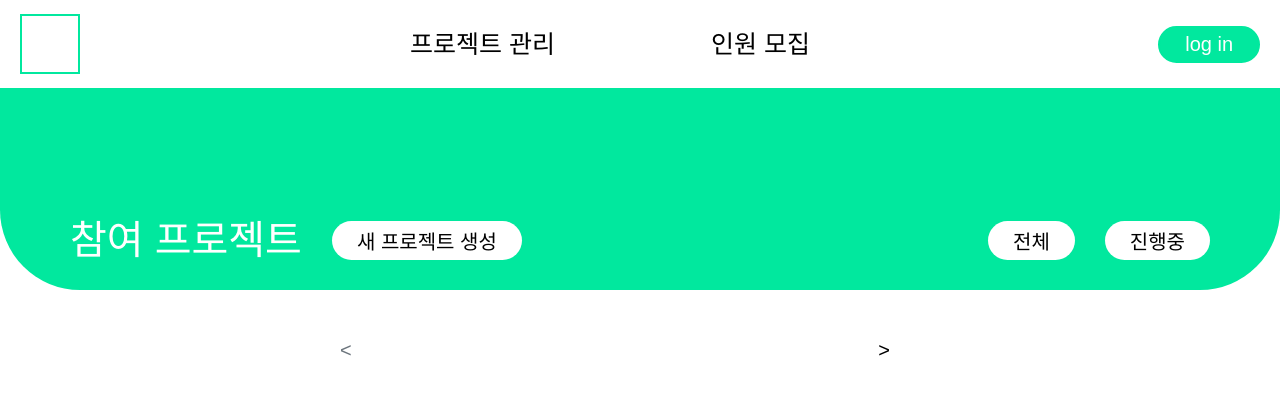
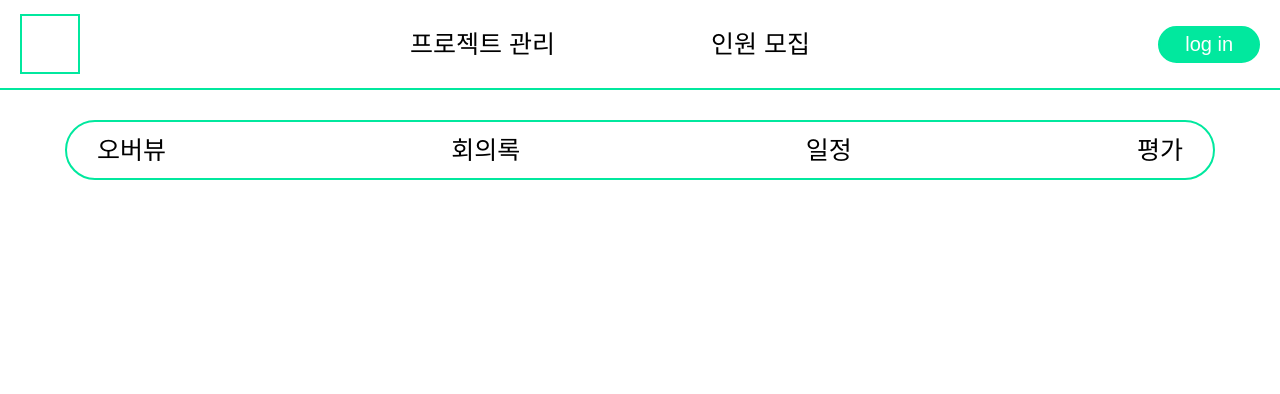
Before and after one commit to Pll-Care/Pll-Care, a React (Create React App) app in the folder frontend/: page /management/evaluation in a window 1280 px wide. Shown: the top 394 px of the page. Built offline with nearby package versions, Linux system fonts and the light colour scheme; a web font is replaced by a local one; what quill-image-resize would draw is missing.

Commit message:
feat: Create a page-to-page function

```diff
--- a/frontend/src/App.js
+++ b/frontend/src/App.js
@@ -1,6 +1,5 @@
 import { BrowserRouter, Routes, Route } from "react-router-dom";
 import React, { useEffect, useReducer } from "react";
-
 
 import "./scss/fullcare.css";
 
@@ -13,6 +12,7 @@ import OverviewManagement from "./pages/OverviewManagement";
 import MeetingRecordManagement from "./pages/MeetingRecordManagement";
 import ScheduleManagement from "./pages/ScheduleManagement";
 import EvaluationManagement from "./pages/EvaluationManagement";
+import ProjectDetailPage from "./pages/ProjectDetailPage";
 
 export const AuthStateContext = React.createContext();
 export const AuthDispatchContext = React.createContext();
@@ -75,14 +75,13 @@ function App() {
   };
 
   useEffect(() => {
-    const accessToken = localStorage.getItem('access_token');
-    const refreshToken = localStorage.getItem('refresh_token');
+    const accessToken = localStorage.getItem("access_token");
+    const refreshToken = localStorage.getItem("refresh_token");
 
     if (accessToken && refreshToken) {
       onLogin();
     }
   }, []);
-
 
   return (
     <AuthStateContext.Provider value={authState}>
@@ -99,9 +98,16 @@ function App() {
               <Route path={"/token"} element={<JWTToken />} />
               <Route path={"/profile"} element={<Profile />} />
               <Route path={"/recruitment"} element={<Recruitment />} />
-              <Route path={"/management"} element={<Management />}>
+              <Route path={"/management"} element={<Management />} />
+              <Route
+                path={"/management/:projectId"}
+                element={<ProjectDetailPage />}
+              >
                 <Route path={"overview"} element={<OverviewManagement />} />
-                <Route path={"meetingRecord"} element={<MeetingRecordManagement />} />
+                <Route
+                  path={"meetingRecord"}
+                  element={<MeetingRecordManagement />}
+                />
                 <Route path={"schedule"} element={<ScheduleManagement />} />
                 <Route path={"evaluation"} element={<EvaluationManagement />} />
               </Route>
--- a/frontend/src/components/ManagementHeader.js
+++ b/frontend/src/components/ManagementHeader.js
@@ -1,28 +1,40 @@
 import { Link } from "react-router-dom";
 
-const ManagementHeader = () => {
+const ManagementHeader = (projectId) => {
   return (
     <header className="management-header">
       <div className="management-header-overview">
-        <Link to="/management/overview" style={{ textDecoration: "none" }}>
+        <Link
+          to={`/management/${projectId}/overview`}
+          style={{ textDecoration: "none" }}
+        >
           오버뷰
         </Link>
       </div>
 
       <div className="management-header-meeting-record">
-        <Link to="/management/meetingRecord" style={{ textDecoration: "none" }}>
+        <Link
+          to={`/management/${projectId}/meetingRecord`}
+          style={{ textDecoration: "none" }}
+        >
           회의록
         </Link>
       </div>
 
       <div className="management-header-schedule">
-        <Link to="/management/schedule" style={{ textDecoration: "none" }}>
+        <Link
+          to={`/management/${projectId}/schedule`}
+          style={{ textDecoration: "none" }}
+        >
           일정
         </Link>
       </div>
 
       <div className="management-header-evaluation">
-        <Link to="/management/evaluation" style={{ textDecoration: "none" }}>
+        <Link
+          to={`/management/${projectId}/evaluation`}
+          style={{ textDecoration: "none" }}
+        >
           평가
         </Link>
       </div>
--- a/frontend/src/components/NewProjectEditor.js
+++ b/frontend/src/components/NewProjectEditor.js
@@ -29,7 +29,6 @@ const NewProjectEditor = (props) => {
       return;
     }
 
-    console.log(state);
     onCreate(state.title, state.content);
     alert("작성 완료!");
     setState({
--- a/frontend/src/components/ProjectList.js
+++ b/frontend/src/components/ProjectList.js
@@ -36,7 +36,7 @@ const ProjectList = ({ projectList }) => {
     <div className="project-list">
       <div className="project-list-current">
         {currentData.map((it) => (
-          <ProjectItem key={it.id} {...it} />
+          <ProjectItem key={it.projectId} {...it} />
         ))}
       </div>
       <div className="project-list-pagination">
--- a/frontend/src/pages/Management.js
+++ b/frontend/src/pages/Management.js
@@ -1,230 +1,10 @@
+import { useRef, useState } from "react";
 import { Outlet } from "react-router-dom";
 
 // components
-import { useRef, useState } from "react";
 import MainHeader from "../components/MainHeader";
 import MyProjectHeader from "../components/MyProjectHeader";
 import ProjectList from "../components/ProjectList";
-
-// const dummyProjectList = [
-//   {
-//     id: 0,
-//     writer: "홍서현",
-//     date: 1683162856400,
-//     title: "제목1",
-//     content: "안녕1",
-//   },
-//   {
-//     id: 1,
-//     writer: "김도연",
-//     date: 1683062857459,
-//     title: "제목2",
-//     content: "안녕2",
-//   },
-//   {
-//     id: 2,
-//     writer: "이연제",
-//     date: 1683292857459,
-//     title: "제목3",
-//     content: "안녕3",
-//   },
-//   {
-//     id: 3,
-//     writer: "조상욱",
-//     date: 1682962857459,
-//     title: "제목4",
-//     content: "안녕4",
-//   },
-//   {
-//     id: 4,
-//     writer: "조상욱2",
-//     date: 1682962857459,
-//     title: "제목5",
-//     content: "안녕4",
-//   },
-//   {
-//     id: 5,
-//     writer: "조상욱3",
-//     date: 1682962857459,
-//     title: "제목6",
-//     content: "안녕4",
-//   },
-//   {
-//     id: 6,
-//     writer: "조상욱3",
-//     date: 1682962857459,
-//     title: "제목7",
-//     content: "안녕4",
-//   },
-//   {
-//     id: 7,
-//     writer: "조상욱3",
-//     date: 1682962857459,
-//     title: "제목8",
-//     content: "안녕4",
-//   },
-//   {
-//     id: 8,
-//     writer: "조상욱3",
-//     date: 1682962857459,
-//     title: "제목9",
-//     content: "안녕4",
-//   },
-//   {
-//     id: 9,
-//     writer: "조상욱3",
-//     date: 1682962857459,
-//     title: "제목10",
-//     content: "안녕4",
-//   },
-//   {
-//     id: 10,
-//     writer: "홍서현",
-//     date: 1683162856400,
-//     title: "제목11",
-//     content: "안녕1",
-//   },
-//   {
-//     id: 11,
-//     writer: "김도연",
-//     date: 1683062857459,
-//     title: "제목12",
-//     content: "안녕2",
-//   },
-//   {
-//     id: 12,
-//     writer: "이연제",
-//     date: 1683292857459,
-//     title: "제목13",
-//     content: "안녕3",
-//   },
-//   {
-//     id: 13,
-//     writer: "조상욱",
-//     date: 1682962857459,
-//     title: "제목14",
-//     content: "안녕4",
-//   },
-//   {
-//     id: 14,
-//     writer: "조상욱2",
-//     date: 1682962857459,
-//     title: "제목15",
-//     content: "안녕4",
-//   },
-//   {
-//     id: 15,
-//     writer: "조상욱3",
-//     date: 1682962857459,
-//     title: "제목16",
-//     content: "안녕4",
-//   },
-//   {
-//     id: 16,
-//     writer: "조상욱3",
-//     date: 1682962857459,
-//     title: "제목17",
-//     content: "안녕4",
-//   },
-//   {
-//     id: 17,
-//     writer: "조상욱3",
-//     date: 1682962857459,
-//     title: "제목18",
-//     content: "안녕4",
-//   },
-//   {
-//     id: 18,
-//     writer: "조상욱3",
-//     date: 1682962857459,
-//     title: "제목19",
-//     content: "안녕4",
-//   },
-//   {
-//     id: 19,
-//     writer: "조상욱3",
-//     date: 1682962857459,
-//     title: "제목20",
-//     content: "안녕4",
-//   },
-//   {
-//     id: 20,
-//     writer: "홍서현",
-//     date: 1683162856400,
-//     title: "제목1",
-//     content: "안녕1",
-//   },
-//   {
-//     id: 21,
-//     writer: "김도연",
-//     date: 1683062857459,
-//     title: "제목2",
-//     content: "안녕2",
-//   },
-//   {
-//     id: 22,
-//     writer: "이연제",
-//     date: 1683292857459,
-//     title: "제목3",
-//     content: "안녕3",
-//   },
-//   {
-//     id: 23,
-//     writer: "조상욱",
-//     date: 1682962857459,
-//     title: "제목4",
-//     content: "안녕4",
-//   },
-//   {
-//     id: 24,
-//     writer: "조상욱2",
-//     date: 1682962857459,
-//     title: "제목4",
-//     content: "안녕4",
-//   },
-//   {
-//     id: 25,
-//     writer: "조상욱3",
-//     date: 1682962857459,
-//     title: "제목4",
-//     content: "안녕4",
-//   },
-//   {
-//     id: 26,
-//     writer: "조상욱3",
-//     date: 1682962857459,
-//     title: "제목4",
-//     content: "안녕4",
-//   },
-//   {
-//     id: 27,
-//     writer: "조상욱3",
-//     date: 1682962857459,
-//     title: "제목4",
-//     content: "안녕4",
-//   },
-//   {
-//     id: 28,
-//     writer: "조상욱3",
-//     date: 1682962857459,
-//     title: "제목4",
-//     content: "안녕4",
-//   },
-//   {
-//     id: 29,
-//     writer: "조상욱3",
-//     date: 1682962857459,
-//     title: "제목4",
-//     content: "안녕4",
-//   },
-//   {
-//     id: 30,
-//     writer: "이재영",
-//     date: 1682962857460,
-//     title: "마지막 프로젝트",
-//     content: "마지막 프로젝트 입니다!",
-//   },
-// ];
 
 const Management = () => {
   const [data, setData] = useState([]);
@@ -232,13 +12,12 @@ const Management = () => {
 
   // 새로운 프로젝트 작성
   const onCreate = (title, content) => {
-    const date = new Date().getTime();
+    //const date = new Date().getTime();
 
     const newProject = {
-      id: projectId.current,
+      projectId: projectId.current,
       title,
       content,
-      date,
     };
     projectId.current += 1;
     setData([newProject, ...data]);
--- a/frontend/src/pages/OverviewManagement.js
+++ b/frontend/src/pages/OverviewManagement.js
@@ -1,5 +1,7 @@
+import { useParams } from "react-router-dom";
+
 const OverviewManagement = () => {
-  return <h1>오버뷰 페이지입니다!</h1>;
+  return <div>오버뷰 페이지 입니다!</div>;
 };
 
 export default OverviewManagement;
--- /dev/null
+++ b/frontend/src/pages/ProjectDetailPage.js
@@ -0,0 +1,15 @@
+import { Outlet } from "react-router-dom";
+import MainHeader from "../components/MainHeader";
+import ManagementHeader from "../components/ManagementHeader";
+
+const ProjectDetailPage = () => {
+  return (
+    <div>
+      <MainHeader />
+      <ManagementHeader />
+      <Outlet />
+    </div>
+  );
+};
+
+export default ProjectDetailPage;
--- a/frontend/src/scss/fullcare.css
+++ b/frontend/src/scss/fullcare.css
@@ -612,6 +612,9 @@ html {
   border: 2px solid #01e89e;
   border-radius: 35px;
   display: flex;
+  flex-direction: row;
+  justify-content: center;
+  align-items: center;
   margin-left: auto;
   margin-right: auto;
 }
--- a/frontend/src/scss/import/_projectItem.scss
+++ b/frontend/src/scss/import/_projectItem.scss
@@ -5,8 +5,8 @@
   padding: 30px;
   border: $border;
   border-radius: 35px;
-  display: flex;
 
+  @include displayFlex(row, center, center);
   @include putCenter;
 
   &-thumbnail {
```
Also changed, not shown: frontend/src/components/ProjectItem.js (+10 -2 lines), 1 other file (tests, documents, lock files or other folders).
